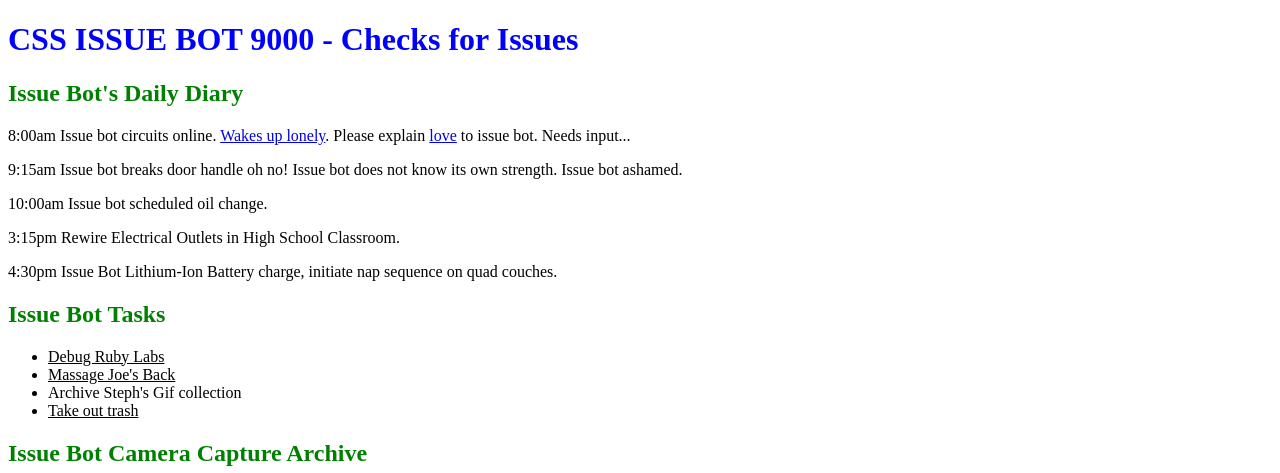
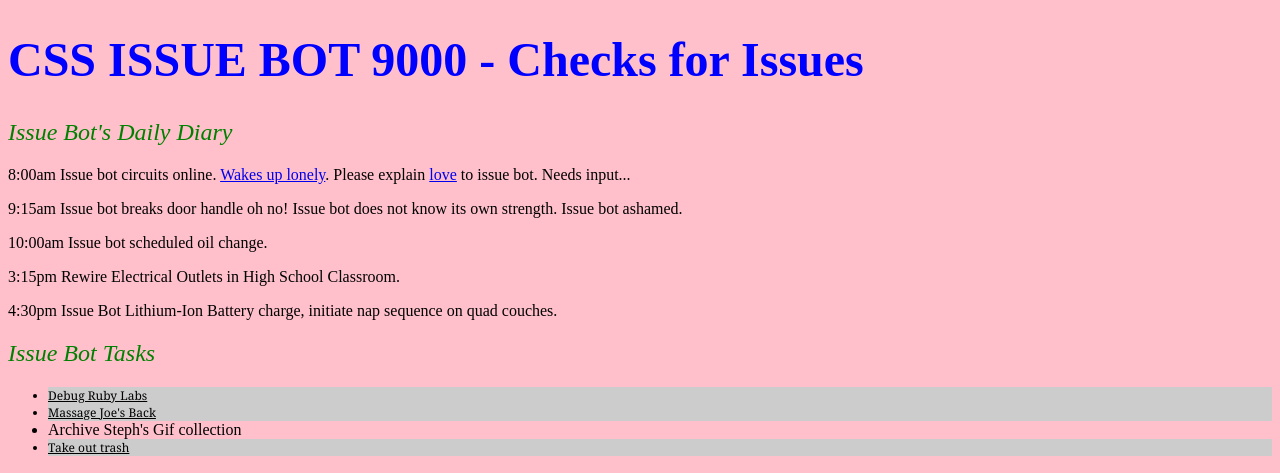
Before and after one commit to learn-co-curriculum/phase-0-css-issue-bot-9000, a plain HTML site: page index.html in a window 1280 px wide. Shown: the top 473 px of the page. Drawn offline with Linux system fonts and the light colour scheme.

Commit message:
Completed assignment

```diff
--- a/css/style.css
+++ b/css/style.css
@@ -1,23 +1,25 @@
 body {
-  background pink;
+  background: pink;
 }
 
 h1 {
   color: blue;
-  fontsize: 3em;
+  font-size: 3em;
 }
 
 h2 {
   color: green;
-  font-weight: normal
+  font-weight: normal;
   font-style: italic;
 }
 
 .completed {
-  font-family: 12px;
+  font-family: Georgia;
+  font-size: 12px;
+
 }
 
 #tasks .completed {
-  backgound: #ccc;
+  background: #ccc;
   text-decoration: underline;
 }
```
